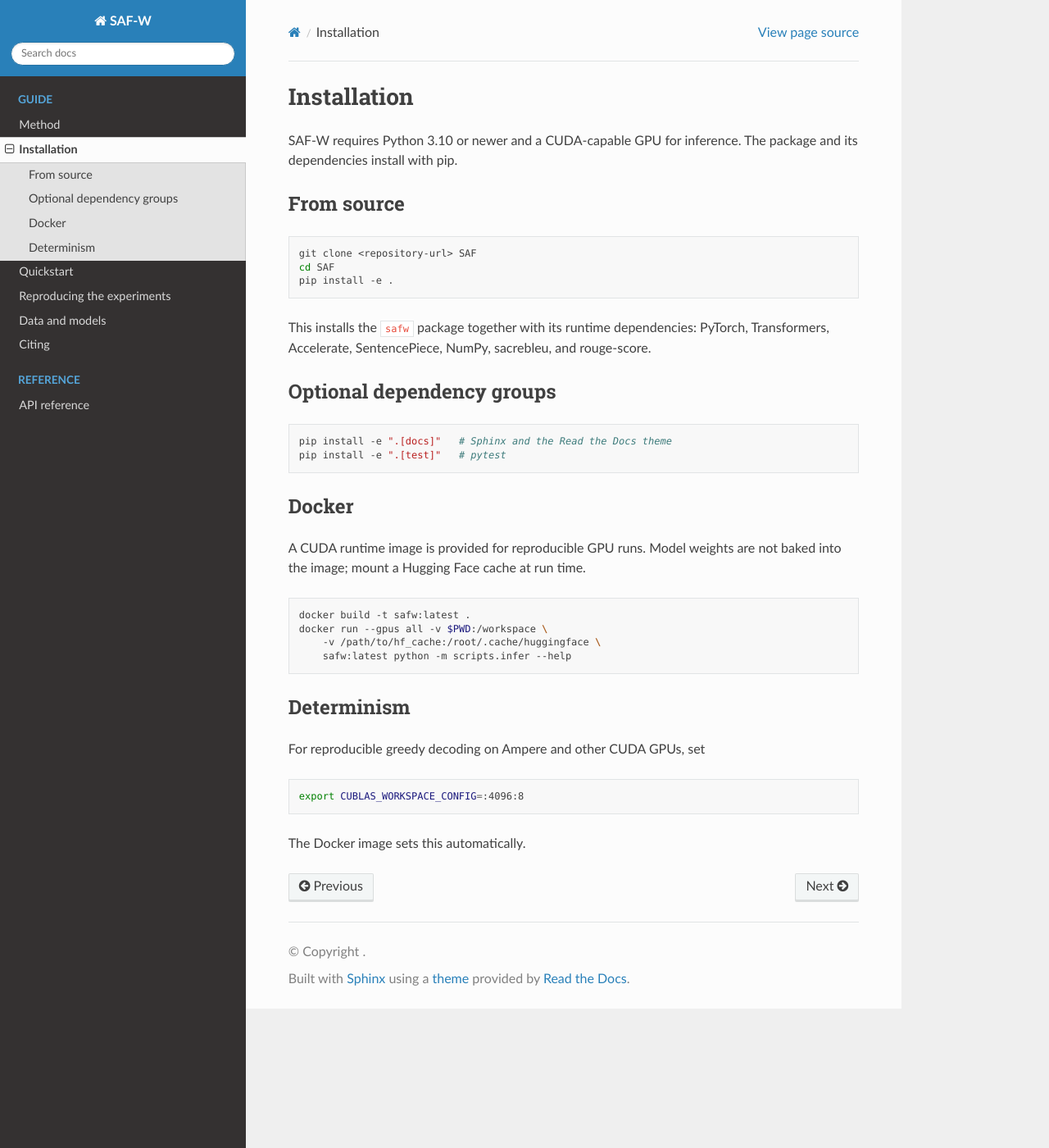
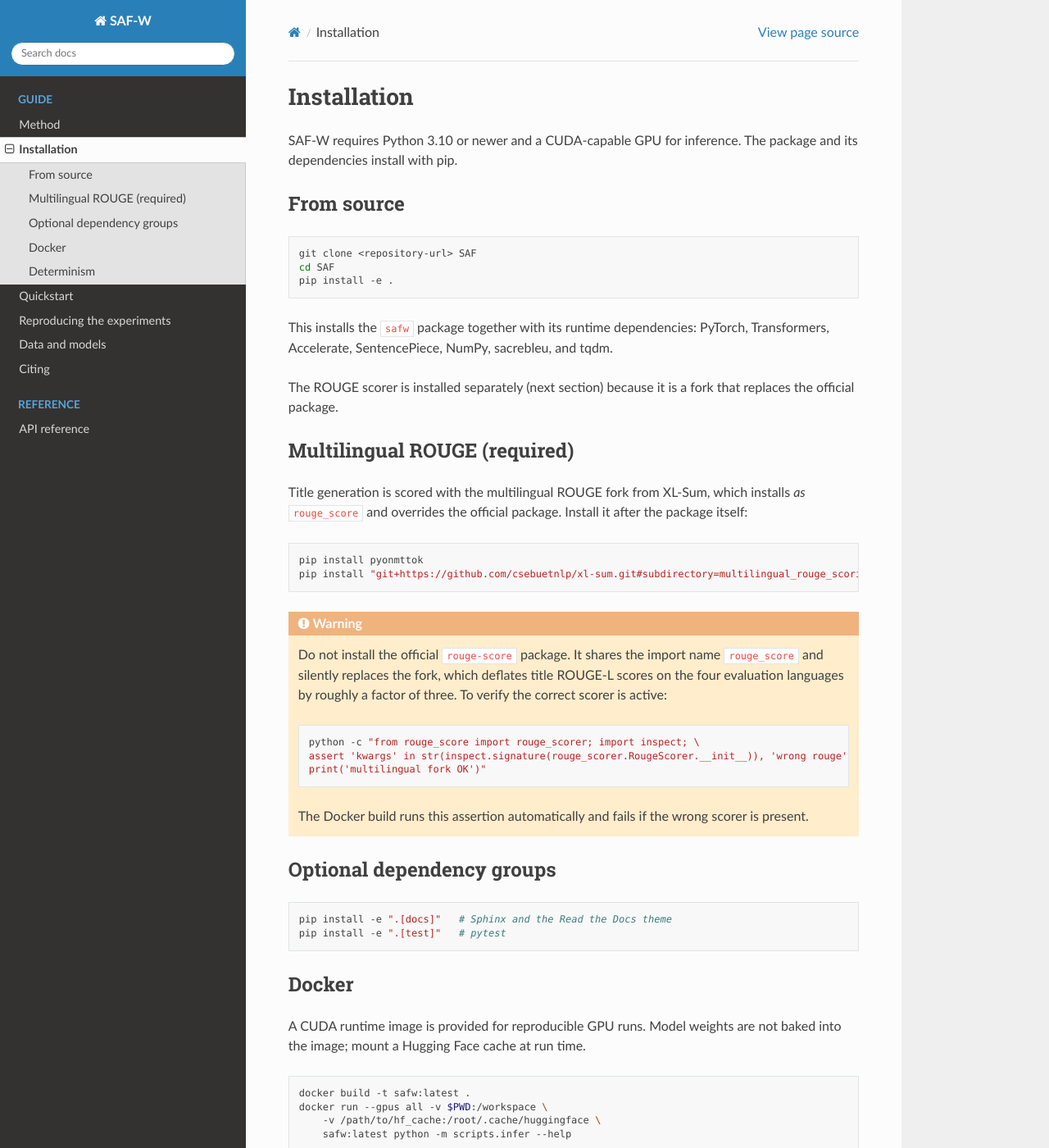
Before and after one commit to tianshuai-gao/SAF, a Sphinx documentation site: the page built from docs/installation.rst, in a window 1280 px wide and 1400 px high. Shown: the whole window at 82% size. Built offline with Sphinx 7.4.7 and the Read the Docs theme 3.1.0, drawn with Linux system fonts in a browser that asks for light colours.

Commit message:
docs: multilingual rouge install + warning; host selection protocol (t1rest+t23, exemplar-matching)

```diff
--- a/docs/installation.rst
+++ b/docs/installation.rst
@@ -14,8 +14,38 @@ From source
    pip install -e .
 
 This installs the ``safw`` package together with its runtime dependencies:
-PyTorch, Transformers, Accelerate, SentencePiece, NumPy, sacrebleu, and
-rouge-score.
+PyTorch, Transformers, Accelerate, SentencePiece, NumPy, sacrebleu, and tqdm.
+
+The ROUGE scorer is installed separately (next section) because it is a fork
+that replaces the official package.
+
+Multilingual ROUGE (required)
+-----------------------------
+
+Title generation is scored with the multilingual ROUGE fork from XL-Sum, which
+installs *as* ``rouge_score`` and overrides the official package. Install it
+after the package itself:
+
+.. code-block:: bash
+
+   pip install pyonmttok
+   pip install "git+https://github.com/csebuetnlp/xl-sum.git#subdirectory=multilingual_rouge_scoring"
+
+.. warning::
+
+   Do not install the official ``rouge-score`` package. It shares the import
+   name ``rouge_score`` and silently replaces the fork, which deflates title
+   ROUGE-L scores on the four evaluation languages by roughly a factor of
+   three. To verify the correct scorer is active:
+
+   .. code-block:: bash
+
+      python -c "from rouge_score import rouge_scorer; import inspect; \
+      assert 'kwargs' in str(inspect.signature(rouge_scorer.RougeScorer.__init__)), 'wrong rouge'; \
+      print('multilingual fork OK')"
+
+   The Docker build runs this assertion automatically and fails if the wrong
+   scorer is present.
 
 Optional dependency groups
 ---------------------------
```
Also changed, not shown: docs/reproduction.rst (+24 -0 lines).
